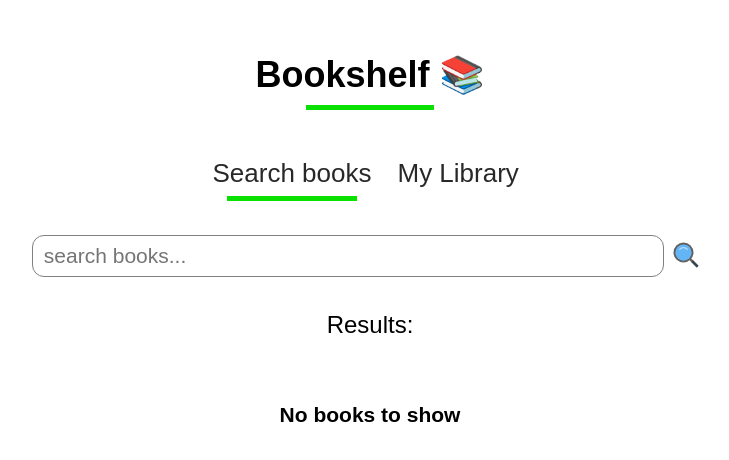
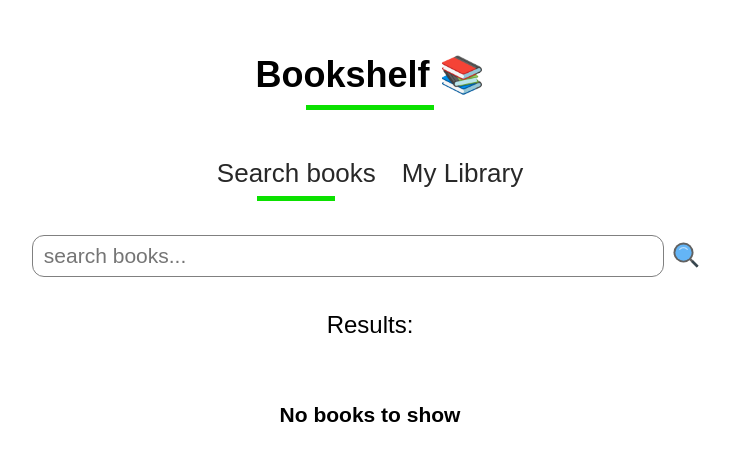
Before and after one commit to malex3334/booksApp, a React (Create React App) app: page / in a window 1280 px wide. Shown: the top 460 px of the page, without its empty margins (270-999 px from the left). Built offline with nearby package versions, Linux system fonts and the light colour scheme.

Commit message:
animation on active links

```diff
--- a/src/index.scss
+++ b/src/index.scss
@@ -18,6 +18,8 @@ $radius-secondary: 6px;
 $shadow-sm: 1px 1px 6px rgba(0, 0, 0, 0.5);
 
 $transition-main: all 0.3s ease-in;
+
+$underline-width: 3em;
 
 * {
   box-sizing: border-box;
@@ -67,7 +69,7 @@ nav {
   .underline {
     opacity: 0;
     margin: 0.25em auto;
-    width: 5em;
+    width: $underline-width;
     height: 5px;
     background-color: $bg-primary;
   }
@@ -87,6 +89,7 @@ nav {
 
     &.active > div {
       opacity: 1 !important;
+      animation: underline 0.2s ease-in-out;
     }
   }
 }
@@ -328,3 +331,12 @@ nav {
     content: "...";
   }
 }
+
+@keyframes underline {
+  from {
+    width: 0;
+  }
+  to {
+    width: $underline-width;
+  }
+}
```
